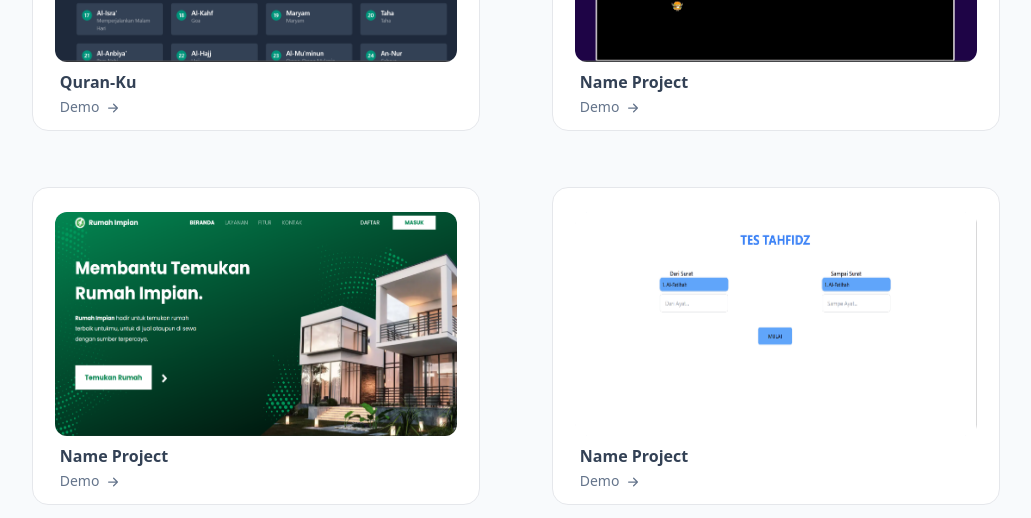
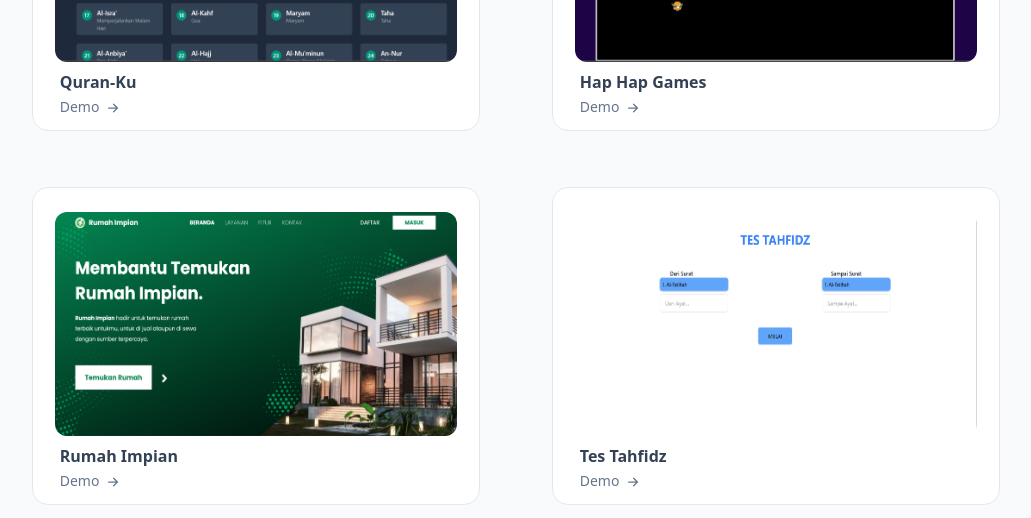
Before and after one commit to aftlah/React-Personal-Website, a React (Vite) app: page / in a window 1280 px wide. Shown: the part 2114-2632 px from the top of the page, without its empty margins (124-1155 px from the left). Built offline with nearby package versions, Linux system fonts and the light colour scheme.

Commit message:
Update Link Project

```diff
--- a/src/components/pages/Project.jsx
+++ b/src/components/pages/Project.jsx
@@ -40,8 +40,8 @@ const Project = () => {
               >
                 <div className="w-full bg-white h-full rounded-2xl md:w-[22rem] lg:w-[28rem] mx-auto md:mx-5 lg:mx-auto py-1 border ">
                   <div>
-                    <div className="flex w-[90%] bg-blue-700 h-[12rem] mx-auto mt-5 rounded-2xl md:h-[12rem] lg:h-[14rem]">
-                      <img src={project.image} alt="" className="rounded-xl"/>
+                    <div className="flex w-[90%] h-[12rem] mx-auto mt-5 rounded-2xl md:h-[12rem] lg:h-[14rem]">
+                      <img src={project.image} alt="" className="w-full rounded-xl"/>
                     </div>
                     <div className=" w-[88%] mx-auto mt-2">
                       <h1 className="font-bold text-md text-slate-700">
--- a/src/json/projects.json
+++ b/src/json/projects.json
@@ -4,7 +4,7 @@
       "name": "Quran-Ku",
       "demo": "Demo",
       "image": "/src/assets/images/quranku.png",
-      "link": "",
+      "link": "https://aftlah.github.io/Quran-Ku/",
       "dataAos": "fade",
       "dataAosDelay": 50,
       "dataAosOnce": "true",
@@ -12,32 +12,32 @@
     },
     {
       "id": "2",
-      "name": "Name Project",
+      "name": "Hap Hap Games",
       "demo": "Demo",
       "image": "/src/assets/images/haphap-games.png",
-      "link": "",
+      "link": "https://vercel.com/altaffattah/hap-hap-games",
       "dataAos": "fade",
       "dataAosDelay": 50,
       "dataAosOnce": "true",
       "dataAosDuration": 300
     },
     {
-      "id": "2",
-      "name": "Name Project",
+      "id": "3",
+      "name": "Rumah Impian",
       "demo": "Demo",
       "image": "/src/assets/images/rumah-impian.png",
-      "link": "",
+      "link": "https://vercel.com/altaffattah/rumah-impian",
       "dataAos": "fade",
       "dataAosDelay": 50,
       "dataAosOnce": "true",
       "dataAosDuration": 300
     },
     {
-      "id": "2",
-      "name": "Name Project",
+      "id": "4",
+      "name": "Tes Tahfidz",
       "demo": "Demo",
       "image": "/src/assets/images/tes-tahfidz.png",
-      "link": "",
+      "link": "https://vercel.com/altaffattah/tes-tahfidz",
       "dataAos": "fade",
       "dataAosDelay": 50,
       "dataAosOnce": "true",
```
